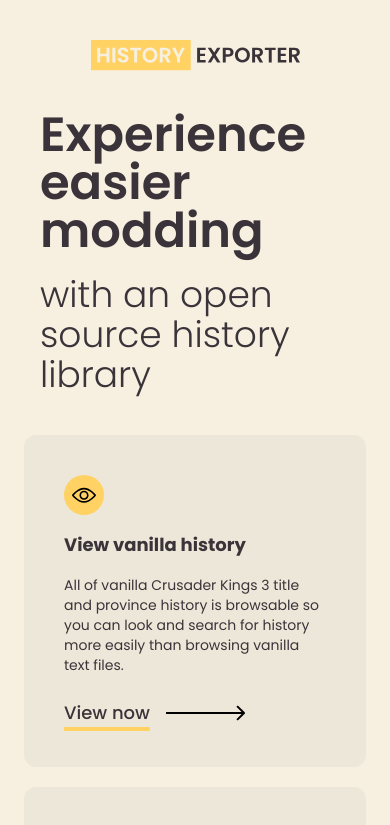
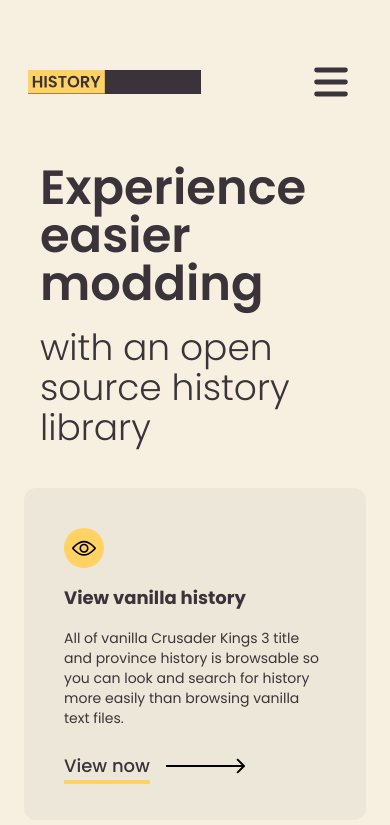
Before and after one commit to alltheatreides/open_history_modding, a Vue app: page / in a window 390 px wide. Shown: the top 825 px of the page. Built offline with nearby package versions, Linux system fonts and the light colour scheme.

Commit message:
Content: Responsive Landing Page Mobile Menu

```diff
--- a/package.json
+++ b/package.json
@@ -9,6 +9,7 @@
   },
   "dependencies": {
     "@supabase/supabase-js": "^1.35.2",
+    "flowbite": "^1.4.3",
     "pinia": "^2.0.13",
     "vue": "^3.2.33",
     "vue-router": "^4.0.14"
--- a/src/App.vue
+++ b/src/App.vue
@@ -1,13 +1,14 @@
 <script setup>
 import { RouterLink, RouterView } from "vue-router";
 import logo from "./assets/svg/logo.svg";
+import NavBar from "./components/NavBar.vue";
 </script>
 
 <template>
    <header
       class="container mx-auto flex justify-between my-10 items-center flex-col md:flex-row"
    >
-      <router-link to="/">
+      <!-- <router-link to="/">
          <img :src="logo" alt="" />
       </router-link>
       <nav class="flex-1 flex gap-20 justify-end px-6 hidden md:block">
@@ -24,7 +25,8 @@
             class="text-xl lg:text-2xl font-thin text-primary"
             >Profile</router-link
          >
-      </nav>
+      </nav> -->
+      <NavBar></NavBar>
    </header>
 
    <RouterView />
--- /dev/null
+++ b/src/components/NavBar.vue
@@ -0,0 +1,110 @@
+<script setup>
+import logo from "../assets/svg/logo.svg";
+</script>
+
+<template>
+   <nav class="w-[90%] px-2 sm:px-4 py-2.5">
+      <div
+         class="container flex flex-wrap justify-between items-center mx-auto"
+      >
+         <!-- Logo -->
+         <router-link to="/" class="flex items-center">
+            <img
+               :src="logo"
+               class="mr-3 h-6 sm:h-9"
+               alt="History Export Logo"
+            />
+         </router-link>
+         <!-- Mobile Button menu -->
+         <button
+            data-collapse-toggle="mobile-menu"
+            type="button"
+            class="flex-1 justify-end inline-flex items-center p-2 ml-3 text-sm text-secondary rounded-lg md:hidden"
+            aria-controls="mobile-menu"
+            aria-expanded="false"
+         >
+            <span class="sr-only">Open main menu</span>
+            <svg
+               class="w-12 h-12"
+               fill="currentColor"
+               viewBox="0 0 20 20"
+               xmlns="http://www.w3.org/2000/svg"
+            >
+               <path
+                  fill-rule="evenodd"
+                  d="M3 5a1 1 0 011-1h12a1 1 0 110 2H4a1 1 0 01-1-1zM3 10a1 1 0 011-1h12a1 1 0 110 2H4a1 1 0 01-1-1zM3 15a1 1 0 011-1h12a1 1 0 110 2H4a1 1 0 01-1-1z"
+                  clip-rule="evenodd"
+               ></path>
+            </svg>
+            <svg
+               class="hidden w-6 h-6"
+               fill="currentColor"
+               viewBox="0 0 20 20"
+               xmlns="http://www.w3.org/2000/svg"
+            >
+               <path
+                  fill-rule="evenodd"
+                  d="M4.293 4.293a1 1 0 011.414 0L10 8.586l4.293-4.293a1 1 0 111.414 1.414L11.414 10l4.293 4.293a1 1 0 01-1.414 1.414L10 11.414l-4.293 4.293a1 1 0 01-1.414-1.414L8.586 10 4.293 5.707a1 1 0 010-1.414z"
+                  clip-rule="evenodd"
+               ></path>
+            </svg>
+         </button>
+         <!-- Menu -->
+         <div class="hidden w-full md:block md:w-auto" id="mobile-menu">
+            <ul
+               class="flex flex-col mt-4 md:flex-row md:space-x-8 md:mt-0 text-xl lg:text-2xl justify-end items-center"
+            >
+               <li>
+                  <router-link
+                     to="/"
+                     class="block py-2 pr-4 pl-3 rounded md:p-0"
+                     aria-current="page"
+                     >Home</router-link
+                  >
+               </li>
+               <li>
+                  <router-link
+                     to="about"
+                     class="block py-2 pr-4 pl-3 text-secondary"
+                     >About</router-link
+                  >
+               </li>
+               <!-- <li>
+                  <router-link
+                     to="#"
+                     class="block py-2 pr-4 pl-3 text-gray-700 border-b border-gray-100 hover:bg-gray-50 md:hover:bg-transparent md:border-0 md:hover:text-blue-700 md:p-0 dark:text-gray-400 md:dark:hover:text-white dark:hover:bg-gray-700 dark:hover:text-white md:dark:hover:bg-transparent dark:border-gray-700"
+                     >Services</router-link
+                  >
+               </li>
+               <li>
+                  <router-link
+                     to="#"
+                     class="block py-2 pr-4 pl-3 text-gray-700 border-b border-gray-100 hover:bg-gray-50 md:hover:bg-transparent md:border-0 md:hover:text-blue-700 md:p-0 dark:text-gray-400 md:dark:hover:text-white dark:hover:bg-gray-700 dark:hover:text-white md:dark:hover:bg-transparent dark:border-gray-700"
+                     >Pricing</router-link
+                  >
+               </li>
+               <li>
+                  <router-link
+                     to="#"
+                     class="block py-2 pr-4 pl-3 text-gray-700 hover:bg-gray-50 md:hover:bg-transparent md:border-0 md:hover:text-blue-700 md:p-0 dark:text-gray-400 md:dark:hover:text-white dark:hover:bg-gray-700 dark:hover:text-white md:dark:hover:bg-transparent"
+                     >Contact</router-link
+                  >
+               </li> -->
+            </ul>
+         </div>
+      </div>
+   </nav>
+   <!-- <h1>hello world</h1> -->
+</template>
+
+<style>
+.router-link-active {
+   font-weight: 600 !important;
+}
+@media (max-width: 640px) {
+   .router-link-active {
+      @apply text-primary !important;
+      @apply bg-secondary !important;
+   }
+}
+</style>
--- a/src/main.js
+++ b/src/main.js
@@ -1,5 +1,6 @@
 import { createApp } from 'vue'
 import { createPinia } from 'pinia'
+import 'flowbite';
 
 import App from './App.vue'
 import router from './router'
--- a/src/views/LandingView.vue
+++ b/src/views/LandingView.vue
@@ -7,7 +7,7 @@
 </script>
 
 <template>
-   <main class="container mx-auto">
+   <main class="container mx-auto mb-10">
       <section
          aria-labelledby="region-title"
          class="container mx-auto relative"
@@ -31,11 +31,11 @@
          </article>
          <!-- Landing page rectangle -->
          <span
-            class="hidden md:block absolute -top-40 md:-top-32 right-10 md:right-0 xl:right-[23rem] -z-10 bg-tertiary min-h-[50vh] md:min-h-[30vh] lg:min-h-[50vh] min-w-[50vw] md:min-w-[372px] rounded-lg"
+            class="hidden md:block absolute -top-40 md:-top-40 right-10 md:right-0 xl:right-[23rem] -z-10 bg-tertiary min-h-[50vh] md:min-h-[30vh] lg:min-h-[50vh] min-w-[50vw] md:min-w-[372px] rounded-lg"
          >
          </span>
          <!-- Landing page image -->
-         <div class="hidden xl:block absolute -top-32 right-0 -z-10">
+         <div class="hidden xl:block absolute -top-40 right-0 -z-10">
             <img
                src="../assets/wtf.jpg"
                alt="promotional image of map modding"
@@ -44,7 +44,7 @@
          </div>
          <!-- Landing Page features list -->
          <section
-            class="grid grid-cols-1 grid-cols-1 md:grid-cols-2 lg:grid-cols-3 px-6 md:px-0 xl:w-9/12 gap-5 mt-10 md:mt-[10vh] xl:mt-[12vh] 2xl:mt-[20vh]"
+            class="grid grid-cols-1 grid-cols-1 md:grid-cols-2 lg:grid-cols-3 px-6 md:px-0 xl:w-9/12 gap-5 mt-10 md:mt-[10vh] xl:mt-[12vh] 2xl:mt-[23vh]"
          >
             <HeroFeature
                title="View vanilla history"
--- a/tailwind.config.js
+++ b/tailwind.config.js
@@ -2,6 +2,7 @@
   content: [
     "./index.html",
     "./src/**/*.{vue,js,ts,jsx,tsx}",
+    "./node_modules/flowbite/**/*.js"
   ],
   theme: {
     extend: {
@@ -15,5 +16,7 @@
       }
     },
   },
-  plugins: [],
+  plugins: [
+    require('flowbite/plugin')
+  ],
 }
```
Also changed, not shown: 1 other file (tests, documents, lock files or other folders).
